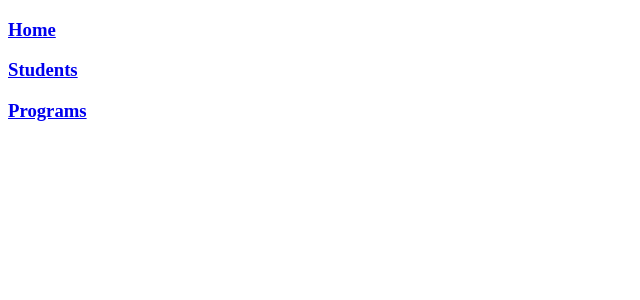
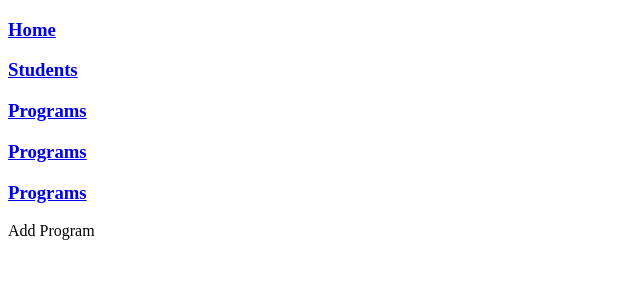
Before and after one commit to jflet004/phase-3-project-frontend, a React (Create React App) app: page /programs/new in a window 1280 px wide. Shown: the top 300 px of the page, without its empty margins (0-640 px from the left). Built offline with nearby package versions, Linux system fonts and the light colour scheme.

Commit message:
Create AddStudent and AddProgram components and links

```diff
--- a/src/App.js
+++ b/src/App.js
@@ -4,7 +4,9 @@ import Navbar from "./components/Navbar";
 // import PageNotFound from "./components/PageNotFound";
 import Home from "./components/Home";
 import StudentList from "./components/StudentList";
+import AddStudent from "./components/AddStudent";
 import ProgramList from "./components/ProgramList";
+import AddProgram from "./components/AddProgram";
 
 function App() {
   return (
@@ -14,7 +16,9 @@ function App() {
         <Routes>
           <Route path="/" element={ <Home /> } />
           <Route path="/students" element={ <StudentList /> } />
+          <Route path="/students/new" element={ <AddStudent /> } />
           <Route path="/programs" element={ <ProgramList /> } />
+          <Route path="/programs/new" element={ <AddProgram /> } />
           {/* <Route component={ PageNotFound } */}
         </Routes>
       </div>
--- /dev/null
+++ b/src/components/AddProgram.js
@@ -0,0 +1,11 @@
+import React from 'react'
+
+const AddProgram = () => {
+  return (
+    <div>
+      Add Program
+    </div>
+  )
+}
+
+export default AddProgram
--- /dev/null
+++ b/src/components/AddStudent.js
@@ -0,0 +1,11 @@
+import React from 'react'
+
+const AddStudent = () => {
+  return (
+    <div>
+      Add Student
+    </div>
+  )
+}
+
+export default AddStudent
--- a/src/components/Navbar.js
+++ b/src/components/Navbar.js
@@ -6,7 +6,9 @@ const Navbar = () => {
     <div>
       <h3><NavLink to="/">Home</NavLink></h3>
       <h3><NavLink to="/students">Students</NavLink></h3>
+      <h3><NavLink to="/students/new">Programs</NavLink></h3>
       <h3><NavLink to="/programs">Programs</NavLink></h3>
+      <h3><NavLink to="/programs/new">Programs</NavLink></h3>
     </div>
   )
 }
```
